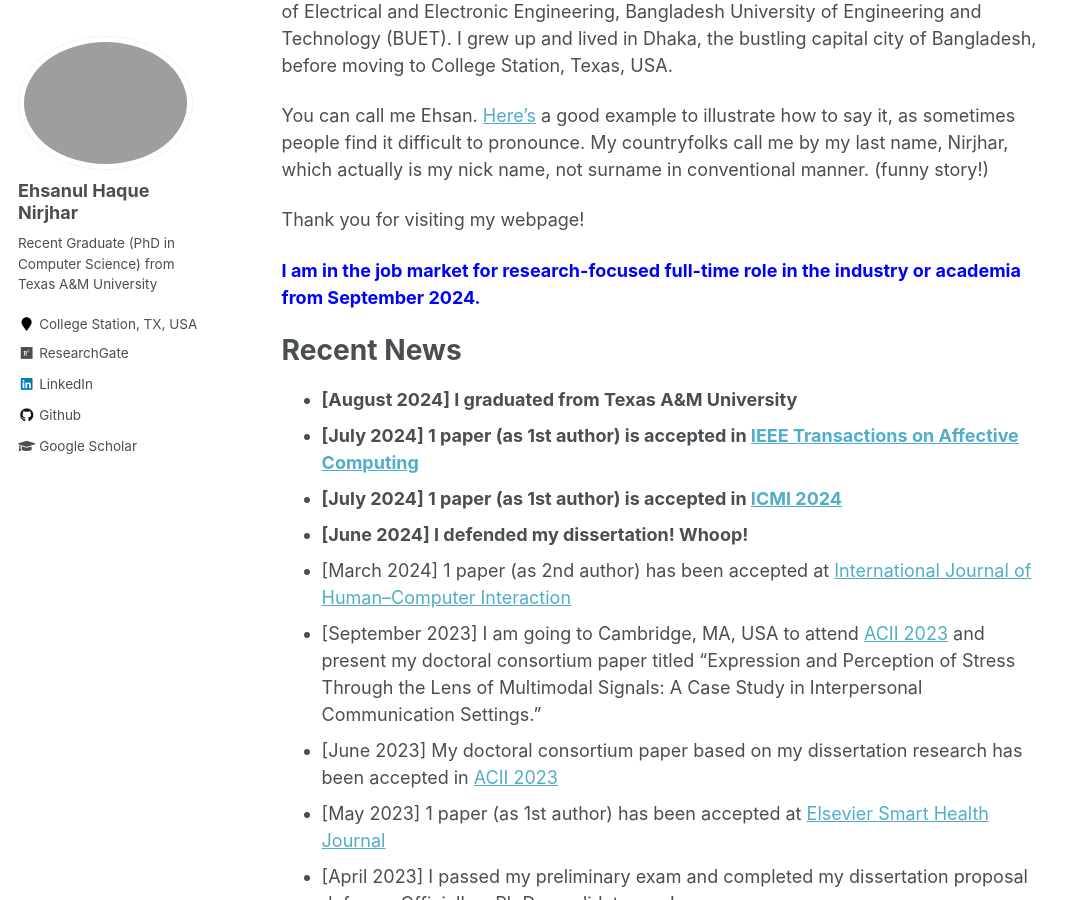
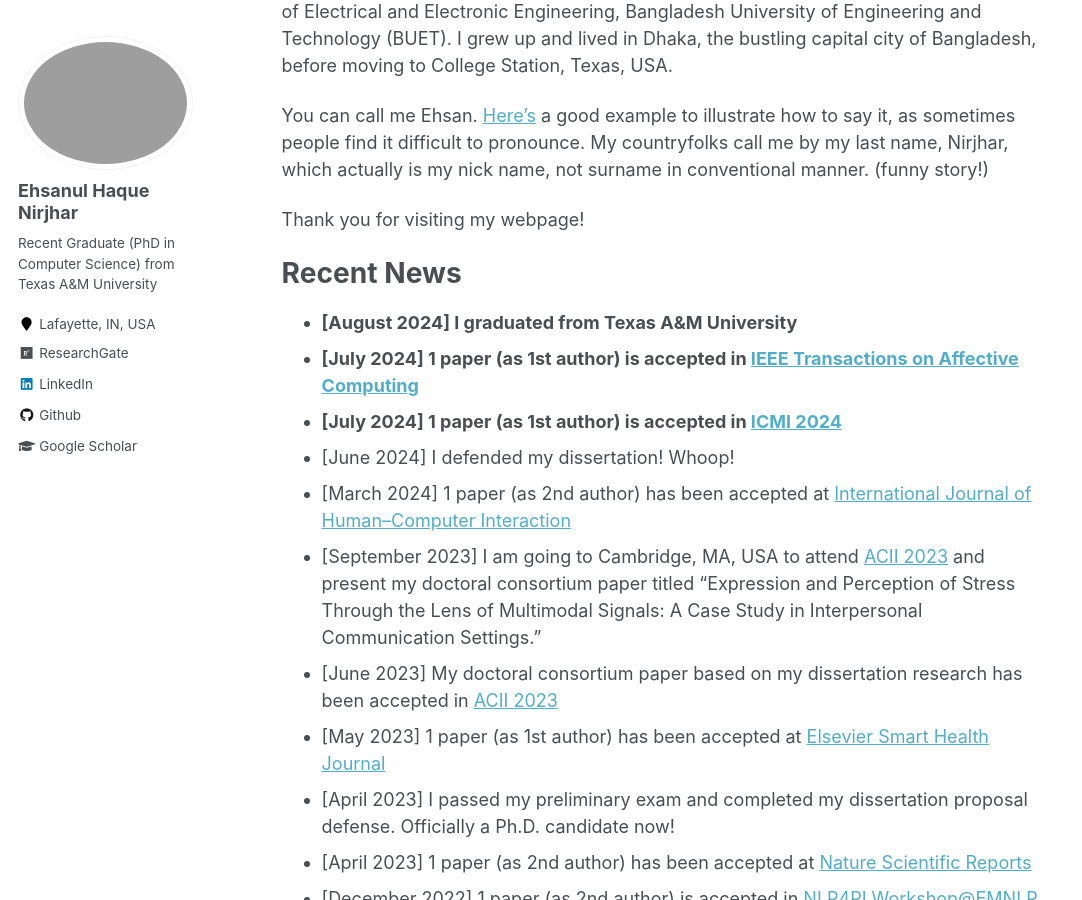
Before and after one commit to Ehsan-Nirjhar/Ehsan-Nirjhar.github.io, a Jekyll site: the page built from _pages/about.md, in a window 1280 px wide and 900 px high, scrolled down 375 px. Shown: the whole window, without its empty margins (0-1082 px from the left). Built offline with Jekyll 4.4.1, drawn with Linux system fonts in a browser that asks for light colours.

Commit message:
October 2024 update

```diff
--- a/_config.yml
+++ b/_config.yml
@@ -83,7 +83,7 @@ author:
   name             : "Ehsanul Haque Nirjhar"
   avatar           : "photo_Ehsanul Haque Nirjhar_2024.jpg"
   bio              : "Recent Graduate (PhD in Computer Science) from Texas A&M University"
-  location         : "College Station, TX, USA"
+  location         : "Lafayette, IN, USA"
   employer         :
   pubmed           :
   googlescholar    : "https://scholar.google.com/citations?user=VNiQuqYAAAAJ&hl=en&oi=ao"
--- a/_pages/about.md
+++ b/_pages/about.md
@@ -22,14 +22,13 @@ My countryfolks call me by my last name, Nirjhar, which actually is my nick name
 
 Thank you for visiting my webpage!
 
-<span style="color: blue">**I am in the job market for research-focused full-time role in the industry or academia from September 2024.**</span>
 
 Recent News
 ======
 - **[August 2024] I graduated from Texas A&M University**
 - **[July 2024] 1 paper (as 1st author) is accepted in [IEEE Transactions on Affective Computing](https://ieeexplore.ieee.org/xpl/RecentIssue.jsp?punumber=5165369)**
 - **[July 2024] 1 paper (as 1st author) is accepted in [ICMI 2024](https://icmi.acm.org/2024/)**
-- **[June 2024] I defended my dissertation! Whoop!**
+- [June 2024] I defended my dissertation! Whoop!
 - [March 2024] 1 paper (as 2nd author) has been accepted at [International Journal of Human–Computer Interaction](https://www.tandfonline.com/journals/hihc20)
 - [September 2023] I am going to Cambridge, MA, USA to attend [ACII 2023](https://acii-conf.net/2023/) and present my doctoral consortium paper titled “Expression and Perception of Stress Through the Lens of Multimodal Signals: A Case Study in Interpersonal Communication Settings.”
 - [June 2023] My doctoral consortium paper based on my dissertation research has been accepted in [ACII 2023](https://acii-conf.net/2023/)
```
Also changed, not shown: _pages/contact.md (+6 -6 lines).
